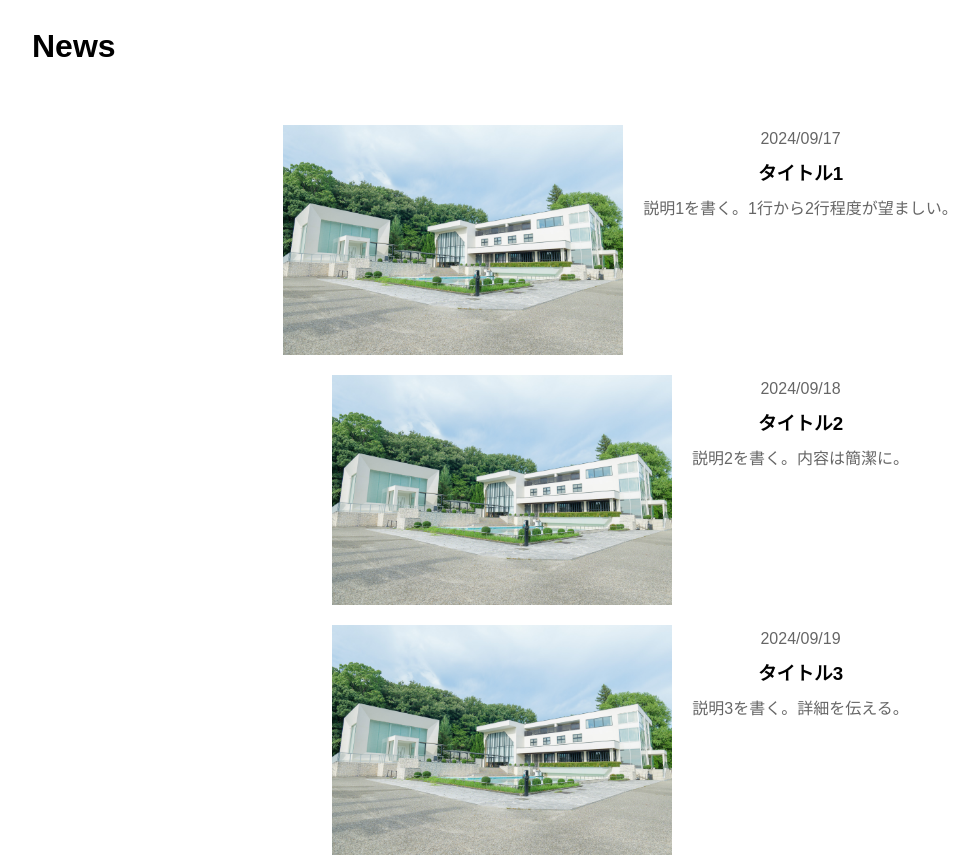
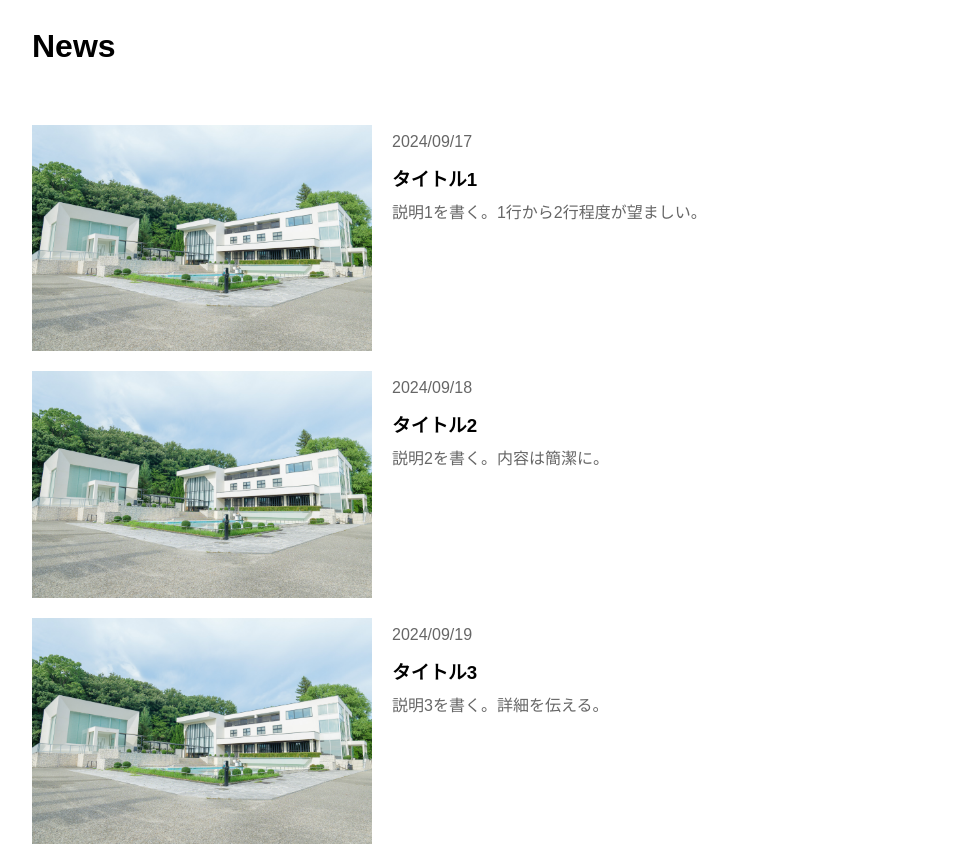
Before and after one commit to Kipeo22/AIT-NLPLab, a Next.js app: page / in a window 1280 px wide. Shown: the part 1020-1877 px from the top of the page, without its empty margins (32-1011 px from the left). Built offline with nearby package versions, Linux system fonts and the light colour scheme.

Commit message:
News レイアウト変更

```diff
--- a/src/component/news/staticMain.module.css
+++ b/src/component/news/staticMain.module.css
@@ -14,18 +14,56 @@
 
 .NewsContainer {
   display: flex;
-  justify-content: center;
+  flex-direction: column; /* 縦に並べる */
+  gap: 20px; /* 各アイテムの間隔 */
+
+  /* *** original here to *** */
+  /* justify-content: center;
   flex-wrap: wrap;
   gap: 20px;
-  text-align: center;
+  text-align: center; */
   /* margin: 0 auto; */
-  margin: 0px 15px 20px 40px;
+  /* margin: 0px 15px 20px 40px; */
+  /* *** here *** */
 }
 
 .NewsItem {
   display: flex;
-  align-items: flex-start; /* 写真とコンテンツを上揃えにする */
+  flex-direction: row; /* 画像とテキストを横並びに */
   gap: 20px; /* 写真とテキスト間のスペース */
+}
+
+.NewsItem img {
+  max-width: 50%; /* 画像の幅を50%に設定 */
+  height: auto;
+}
+
+.NewsContent {
+  display: flex;
+  flex-direction: column; /* 日付、タイトル、説明文を縦に並べる */
+  justify-content: flex-start;
+  gap: 10px; /* 各要素間にスペースを追加 */
+}
+
+.NewsDate {
+  font-size: 14px;
+  color: #fff;
+  background-color: #160570;
+  padding: 5px 10px;
+  border-radius: 5px;
+  display: inline-block;
+  margin-bottom: 5px; /* 日付とタイトルの間にスペースを追加 */
+}
+
+.NewsTitle {
+  margin: 0;
+  font-size: 1.5rem;
+}
+
+.NewsItem p {
+  margin: 0;
+  font-size: 1rem;
+  line-height: 1.5;
 }
 
 .NewsText {
```
